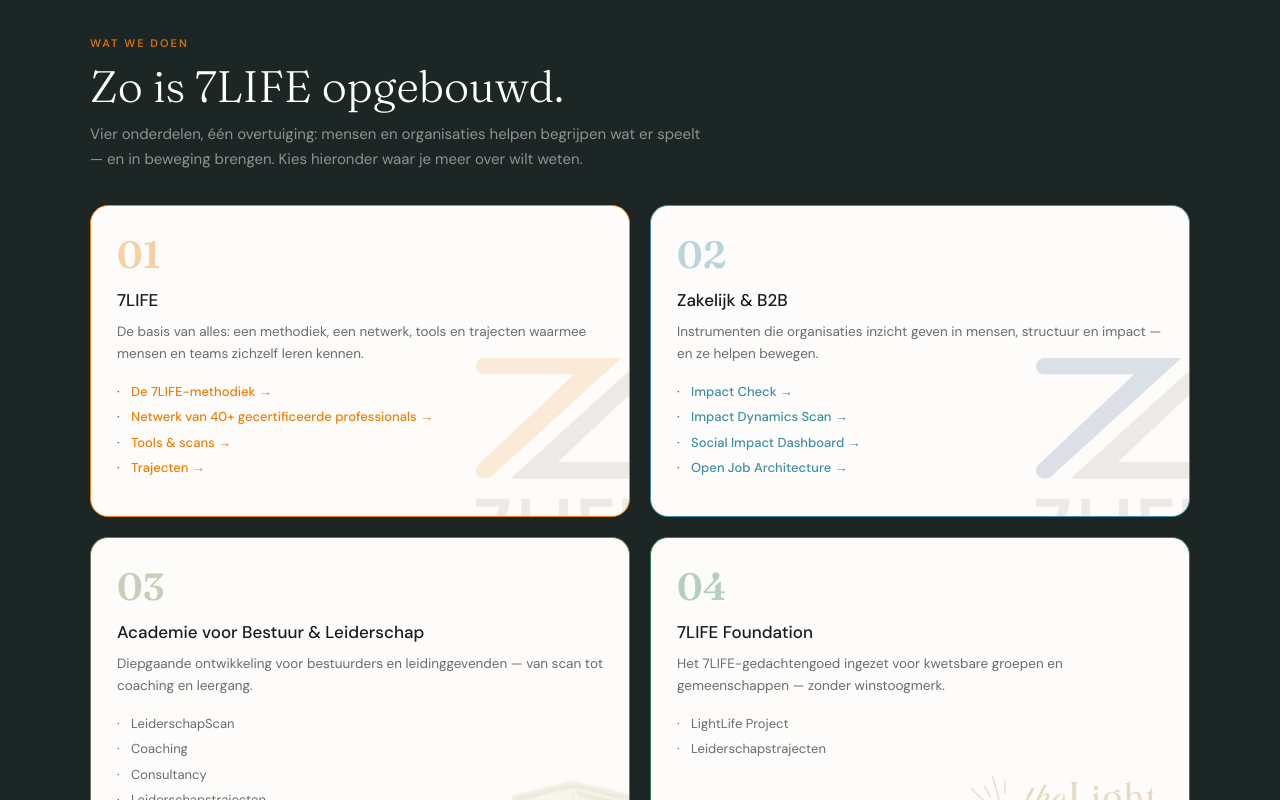
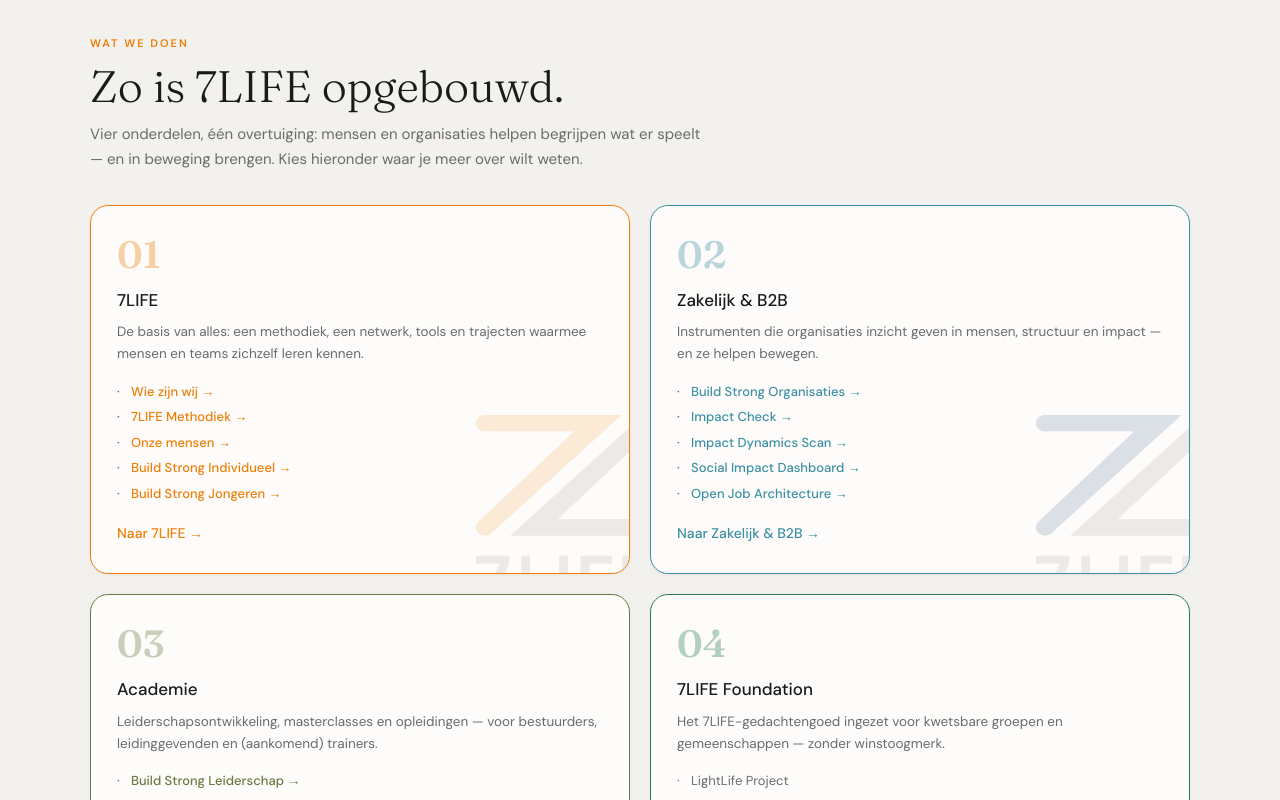
Before and after one commit to Hein-Runderkamp/7life-site, a Next.js app: page / in a window 1280 px wide. Shown: the part 940-1740 px from the top of the page. Built offline with nearby package versions, Linux system fonts and the light colour scheme.

Commit message:
Wat we doen: tegel 03 hernoemd naar Academie, alle tegels tonen nu de echte menu-opties met directe links, onderaan-links naar de juiste hub-pagina's, sectie-achtergrond wit voor correcte afwisseling

```diff
--- a/components/WatWeDoenSectie.tsx
+++ b/components/WatWeDoenSectie.tsx
@@ -22,12 +22,15 @@ const gebouwd: {
     nr: "01",
     naam: "7LIFE",
     tekst: "De basis van alles: een methodiek, een netwerk, tools en trajecten waarmee mensen en teams zichzelf leren kennen.",
+    link: "/7life",
+    linkTekst: "Naar 7LIFE →",
     watermerk: "/wie-zijn-wij/watermerken/7life-oranje.png",
     items: [
-      { naam: "De 7LIFE-methodiek", link: "/methodiek" },
-      { naam: "Netwerk van 40+ gecertificeerde professionals", link: "/onze-mensen" },
-      { naam: "Tools & scans", link: "/build-strong-individueel#tools" },
-      { naam: "Trajecten", link: "/organisaties#sectoren" },
+      { naam: "Wie zijn wij", link: "/wie-zijn-wij" },
+      { naam: "7LIFE Methodiek", link: "/methodiek" },
+      { naam: "Onze mensen", link: "/onze-mensen" },
+      { naam: "Build Strong Individueel", link: "/build-strong-individueel" },
+      { naam: "Build Strong Jongeren", link: "/jongeren" },
     ],
   },
   {
@@ -35,8 +38,11 @@ const gebouwd: {
     nr: "02",
     naam: "Zakelijk & B2B",
     tekst: "Instrumenten die organisaties inzicht geven in mensen, structuur en impact — en ze helpen bewegen.",
+    link: "/zakelijk-b2b",
+    linkTekst: "Naar Zakelijk & B2B →",
     watermerk: "/wie-zijn-wij/watermerken/7life-blauw.png",
     items: [
+      { naam: "Build Strong Organisaties", link: "/organisaties" },
       { naam: "Impact Check", link: "/impact-check" },
       { naam: "Impact Dynamics Scan", link: "/ids" },
       { naam: "Social Impact Dashboard", link: "/social-impact-dashboard" },
@@ -46,17 +52,18 @@ const gebouwd: {
   {
     kleur: "#6B7B45",
     nr: "03",
-    naam: "Academie voor Bestuur & Leiderschap",
-    tekst: "Diepgaande ontwikkeling voor bestuurders en leidinggevenden — van scan tot coaching en leergang.",
-    link: "/bestuur-en-leiderschap",
+    naam: "Academie",
+    tekst: "Leiderschapsontwikkeling, masterclasses en opleidingen — voor bestuurders, leidinggevenden en (aankomend) trainers.",
+    link: "/academie",
     linkTekst: "Naar de Academie →",
     watermerk: "/wie-zijn-wij/watermerken/academie-olijf.png",
     items: [
-      { naam: "LeiderschapScan" },
-      { naam: "Coaching" },
-      { naam: "Consultancy" },
-      { naam: "Leiderschapstrajecten" },
+      { naam: "Build Strong Leiderschap", link: "/leiderschap" },
+      { naam: "Academie voor Bestuur & Leiderschap", link: "/bestuur-en-leiderschap" },
       { naam: "Social Impact Theater", link: "/social-impact-theater" },
+      { naam: "Trainer worden", link: "/opleiden" },
+      { naam: "Opleidingsaanbod", link: "/opleidingsaanbod" },
+      { naam: "Opleidingsagenda", link: "/agenda" },
     ],
   },
   {
@@ -80,15 +87,15 @@ const gebouwd: {
 
 export default function WatWeDoenSectie() {
   return (
-    <section className="bg-donker px-[5%] py-[88px]" id="wat-we-doen">
+    <section className="bg-achtergrond px-[5%] py-[88px]" id="wat-we-doen">
       <div className="max-w-[1100px] mx-auto">
-        <div className="text-[11px] font-semibold tracking-[2px] text-oranje/85 uppercase mb-2.5">
+        <div className="text-[11px] font-semibold tracking-[2px] text-oranje uppercase mb-2.5">
           Wat we doen
         </div>
-        <h2 className="font-serif text-[clamp(28px,4vw,44px)] font-light text-white leading-[1.15] mb-2.5">
+        <h2 className="font-serif text-[clamp(28px,4vw,44px)] font-light leading-[1.15] mb-2.5">
           Zo is 7LIFE opgebouwd.
         </h2>
-        <p className="text-white/50 text-[15px] leading-[1.7] max-w-[620px] mb-2">
+        <p className="text-subtekst text-[15px] leading-[1.7] max-w-[620px] mb-2">
           Vier onderdelen, één overtuiging: mensen en organisaties helpen
           begrijpen wat er speelt — en in beweging brengen. Kies hieronder
           waar je meer over wilt weten.
```
